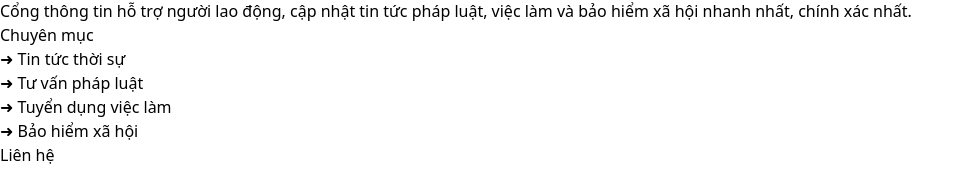
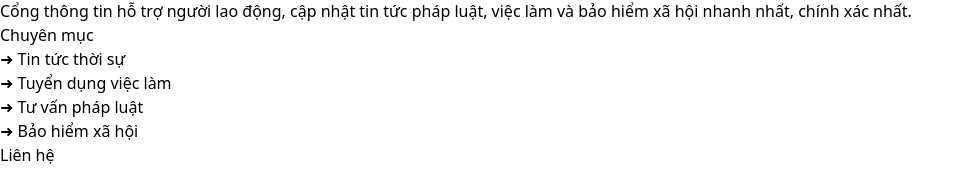
Before and after one commit to thenk134/baolaodong-frontend, a React (Vite) app in the folder client/: page /bookmarks in a window 1280 px wide. Shown: the part 385-554 px from the top of the page, without its empty margins (0-973 px from the left). Built offline with nearby package versions, Linux system fonts and the light colour scheme.

Commit message:
Lien ket cac nut nhan o Header & Footer

```diff
--- a/client/src/components/Footer.jsx
+++ b/client/src/components/Footer.jsx
@@ -1,4 +1,5 @@
 import React from "react";
+import { Link, useNavigate } from 'react-router-dom';
 export default function Footer(){
     return (
        <footer className="bg-gray-900 text-gray-300 pt-10 pb-6 border-t-4 border-red-700">
@@ -20,10 +21,10 @@ export default function Footer(){
           <div>
             <h3 className="text-white font-semibold mb-4">Chuyên mục</h3>
             <ul className="text-sm space-y-2">
-              <li className="hover:text-red-500 cursor-pointer">➜ Tin tức thời sự</li>
-              <li className="hover:text-red-500 cursor-pointer">➜ Tư vấn pháp luật</li>
-              <li className="hover:text-red-500 cursor-pointer">➜ Tuyển dụng việc làm</li>
-              <li className="hover:text-red-500 cursor-pointer">➜ Bảo hiểm xã hội</li>
+              <li><Link to="/category/thoi-su" className="hover:text-red-500 cursor-pointer">➜ Tin tức thời sự</Link></li>
+              <li><Link to="/category/viec-lam" className="hover:text-red-500 cursor-pointer">➜ Tuyển dụng việc làm</Link></li>
+              <li><Link to="/category/phap-luat" className="hover:text-red-500 cursor-pointer">➜ Tư vấn pháp luật</Link></li>
+              <li><Link to="/category/bao-hiem" className="hover:text-red-500 cursor-pointer">➜ Bảo hiểm xã hội</Link></li>
             </ul>
           </div>
 
--- a/client/src/components/Header.jsx
+++ b/client/src/components/Header.jsx
@@ -20,13 +20,13 @@ export default function Header() {
     <header className="bg-white shadow-sm sticky top-0 z-50">
       <div className="container mx-auto px-4 py-3 flex flex-wrap justify-between items-center">
         {/* Logo giữ nguyên */}
-        <div className="flex items-center space-x-2">
+        <Link to="/" className="flex items-center space-x-2 cursor-pointer select-none">
           <div className="bg-red-700 text-white font-black px-3 py-1 rounded-sm text-2xl">NLĐ</div>
           <div className="leading-tight">
             <h1 className="text-xl font-extrabold text-red-700 tracking-tighter">NGƯỜI LAO ĐỘNG</h1>
             <p className="text-[10px] text-gray-500 font-medium uppercase tracking-widest">Tin tức & Việc làm</p>
           </div>
-        </div>
+        </Link>
 
         {/* CẬP NHẬT: Thay div bằng form để hỗ trợ nhấn phím Enter */}
         <form
```
